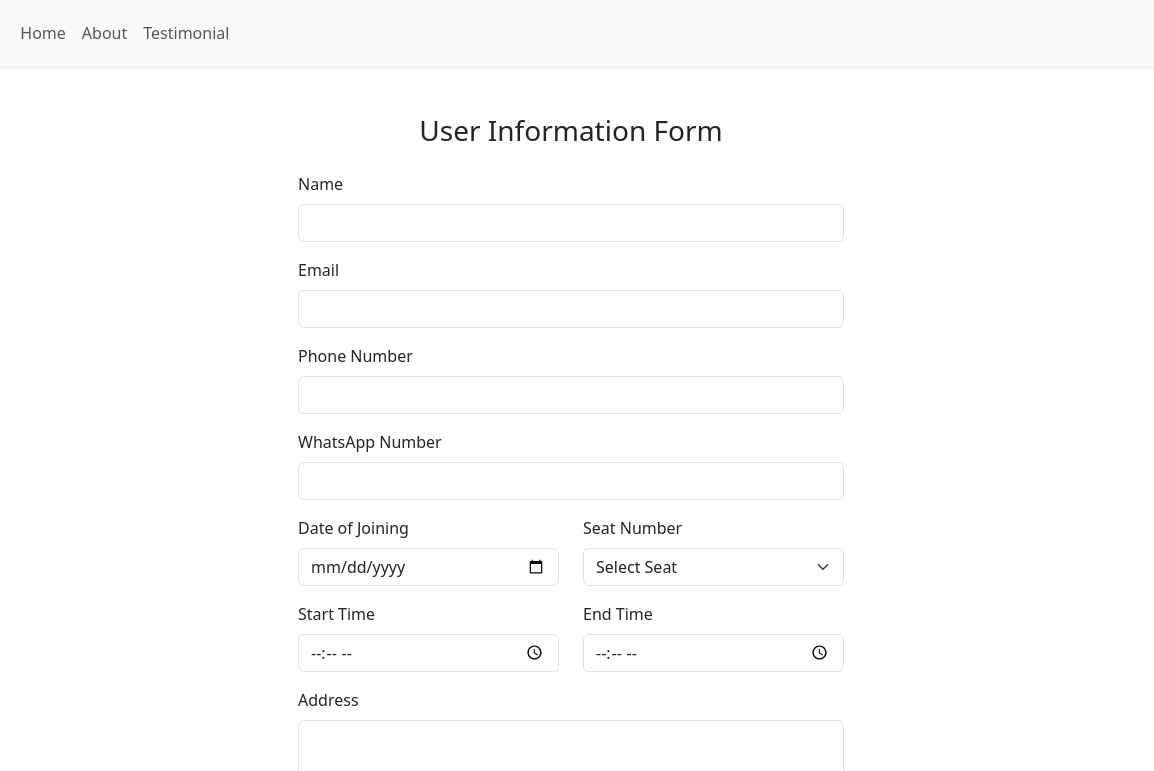
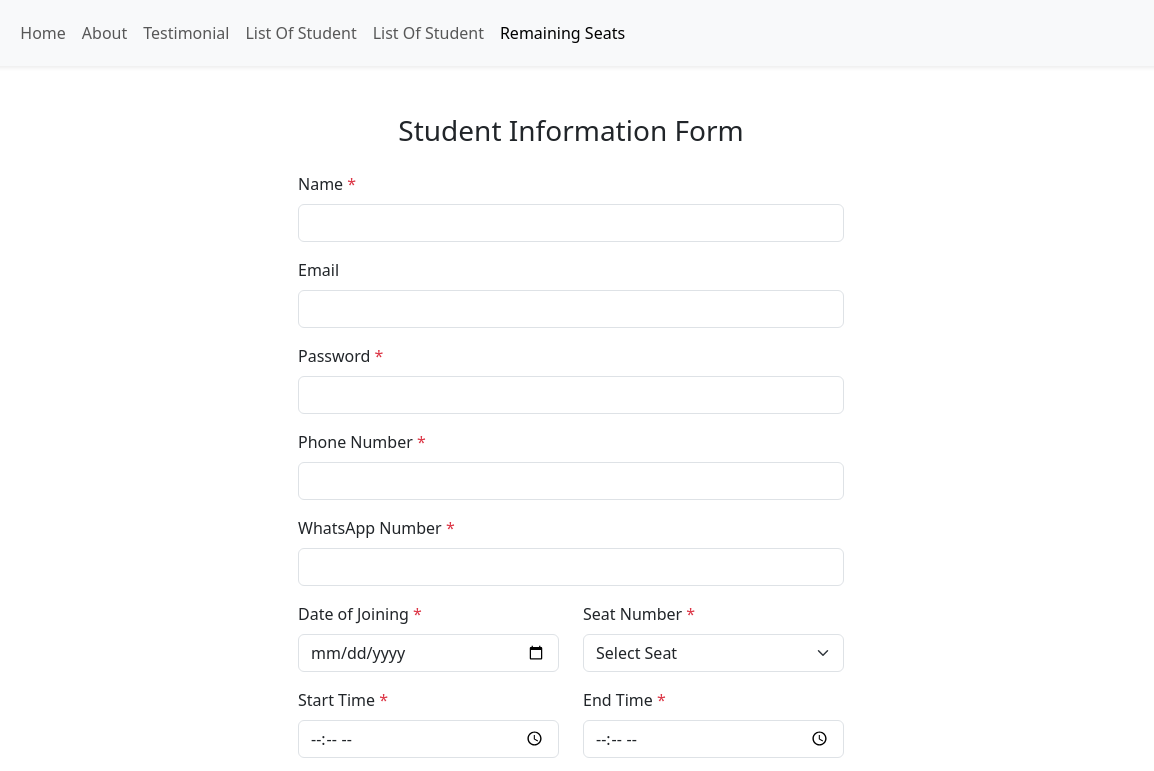
Before and after one commit to kumarchandan1997/test-page, a plain HTML site: page index.html in a window 1280 px wide. Shown: the top 771 px of the page, 69-1223 px from the left. Drawn offline with nearby package versions, Linux system fonts and the light colour scheme; grey boxes are pictures that could not be loaded.

Commit message:
Update index.html
sd

```diff
--- a/index.html
+++ b/index.html
@@ -40,9 +40,12 @@
             <div class="collapse navbar-collapse" id="navbarContent">
                 <!-- Left links -->
                 <ul class="navbar-nav me-auto mb-2 mb-lg-0">
-                    <li class="nav-item"><a class="nav-link" href="#">Home</a></li>
+                    <li class="nav-item"><a class="nav-link" href="index.html">Home</a></li>
                     <li class="nav-item"><a class="nav-link" href="#">About</a></li>
                     <li class="nav-item"><a class="nav-link" href="#">Testimonial</a></li>
+                    <li class="nav-item"><a class="nav-link" href="listofstudent.html">List Of Student</a></li>
+                    <li class="nav-item"><a class="nav-link" href="remainingseat.html">List Of Student</a></li>
+                    <li class="nav-item"><a class="nav-link active" href="remainingseat.html">Remaining Seats</a></li>
                 </ul>
 
                 <!-- Profile Image Dropdown -->
@@ -50,7 +53,7 @@
                     <img src="https://i.pravatar.cc/150?img=3" alt="User" class="user-img dropdown-toggle"
                         id="userDropdown" data-bs-toggle="dropdown" aria-expanded="false">
                     <ul class="dropdown-menu dropdown-menu-end" aria-labelledby="userDropdown">
-                        <li><a class="dropdown-item" href="#">Profile</a></li>
+                        <li><a class="dropdown-item" href="profile.html">Profile</a></li>
                         <li>
                             <hr class="dropdown-divider">
                         </li>
@@ -65,10 +68,10 @@
     <div class="container py-5">
         <div class="row justify-content-center">
             <div class="col-lg-6 col-md-8 col-sm-10">
-                <h3 class="mb-4 text-center">User Information Form</h3>
+                <h3 class="mb-4 text-center">Student Information Form</h3>
                 <form id="userForm">
                     <div class="mb-3">
-                        <label for="name" class="form-label">Name</label>
+                        <label for="name" class="form-label">Name<span class="text-danger"> *</span></label>
                         <input type="text" class="form-control" id="name" name="name" required>
                     </div>
 
@@ -78,24 +81,29 @@
                     </div>
 
                     <div class="mb-3">
-                        <label for="phone" class="form-label">Phone Number</label>
+                        <label for="password" class="form-label">Password<span class="text-danger"> *</span></label>
+                        <input type="password" class="form-control" id="password" name="password" required>
+                    </div>
+
+                    <div class="mb-3">
+                        <label for="phone" class="form-label">Phone Number<span class="text-danger"> *</span></label>
                         <input type="tel" class="form-control" id="phone" name="phone" required>
                     </div>
 
                     <div class="mb-3">
-                        <label for="whatsapp" class="form-label">WhatsApp Number</label>
+                        <label for="whatsapp" class="form-label">WhatsApp Number<span class="text-danger"> *</span></label>
                         <input type="tel" class="form-control" id="whatsapp" name="whatsapp" required>
                     </div>
 
                     <!-- Date & Seat Number -->
                     <div class="row mb-3">
                         <div class="col-12 col-md-6 mb-3 mb-md-0">
-                            <label for="date_of_joining" class="form-label">Date of Joining</label>
+                            <label for="date_of_joining" class="form-label">Date of Joining<span class="text-danger"> *</span></label>
                             <input type="date" class="form-control" id="date_of_joining" name="date_of_joining"
                                 required>
                         </div>
                         <div class="col-12 col-md-6">
-                            <label for="seat_number" class="form-label">Seat Number</label>
+                            <label for="seat_number" class="form-label">Seat Number<span class="text-danger"> *</span></label>
                             <select class="form-select" id="seat_number" name="seat_number" required>
                                 <option value="">Select Seat</option>
                                 <option value="1">1</option>
@@ -136,11 +144,11 @@
                     <!-- Start & End Time -->
                     <div class="row mb-3">
                         <div class="col-12 col-md-6 mb-3 mb-md-0">
-                            <label for="start_time" class="form-label">Start Time</label>
+                            <label for="start_time" class="form-label">Start Time<span class="text-danger"> *</span></label>
                             <input type="time" class="form-control" id="start_time" name="start_time" required>
                         </div>
                         <div class="col-12 col-md-6">
-                            <label for="end_time" class="form-label">End Time</label>
+                            <label for="end_time" class="form-label">End Time<span class="text-danger"> *</span></label>
                             <input type="time" class="form-control" id="end_time" name="end_time" required>
                         </div>
                     </div>
```
